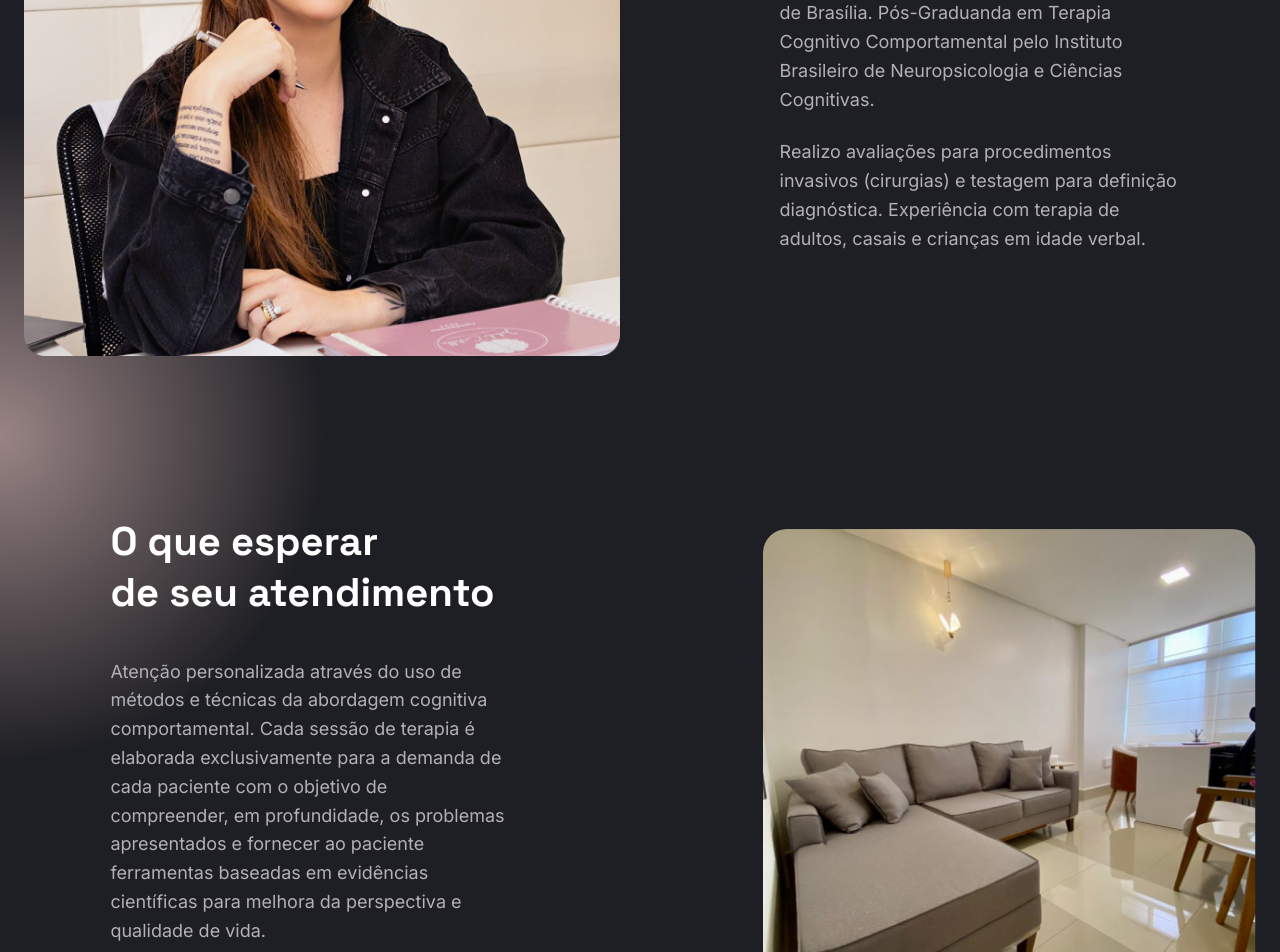
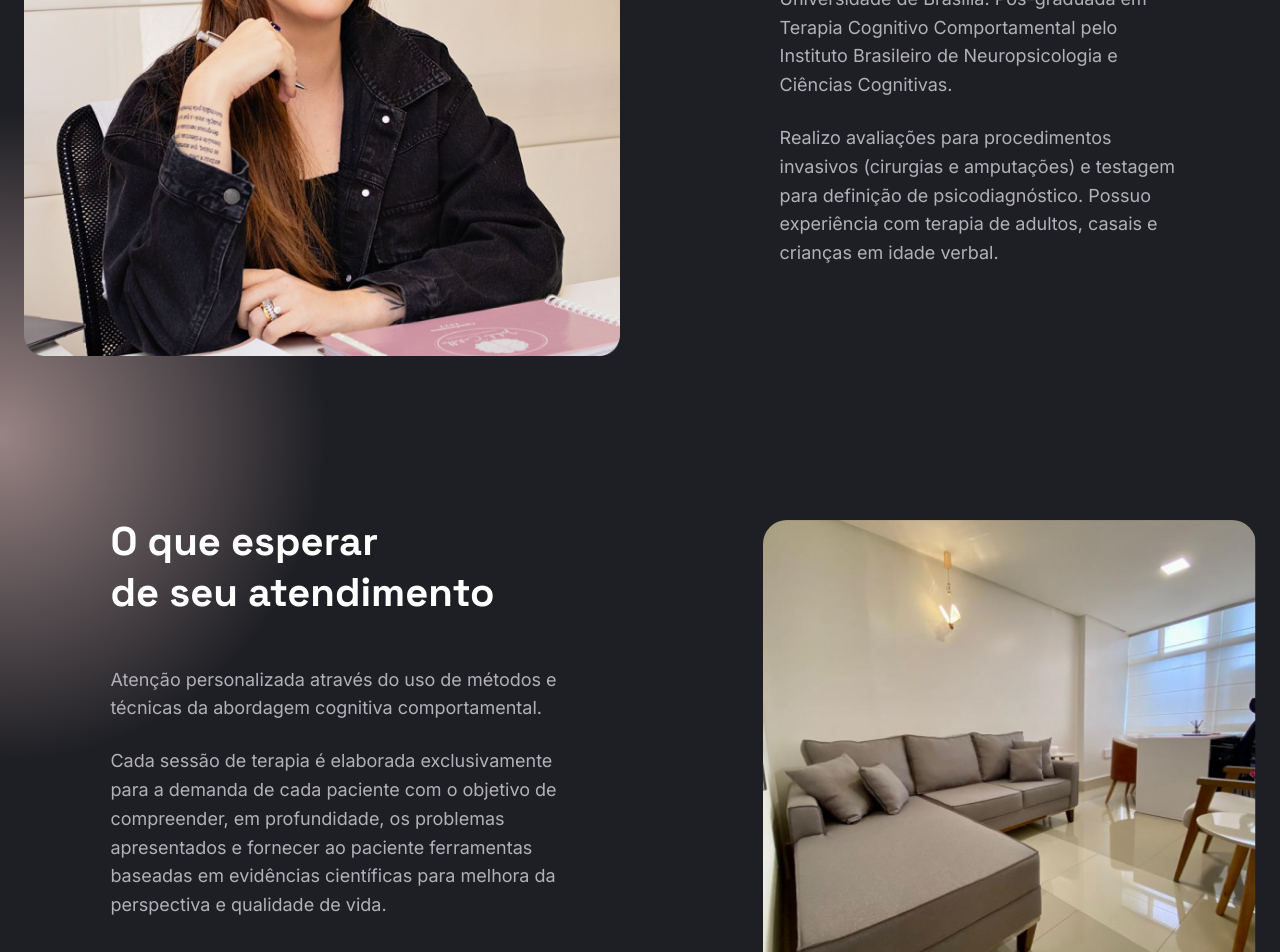
Before and after one commit to capelaum/projeto-isabela-castelli, a Next.js app: page / in a window 1280 px wide. Shown: the part 1360-2312 px from the top of the page. Built offline with nearby package versions, Linux system fonts and the light colour scheme; no server answers.

Commit message:
✨ content updates

```diff
--- a/src/components/Button/styles.ts
+++ b/src/components/Button/styles.ts
@@ -13,7 +13,7 @@ export const StyledButton = styled('button', {
 
   transition: '$fast',
   textAlign: 'center',
-  lineHeight: 1.6,
+  lineHeight: '$base',
 
   '&:disabled': {
     opacity: 0.7,
--- a/src/components/DropdownMenu/styles.ts
+++ b/src/components/DropdownMenu/styles.ts
@@ -91,7 +91,7 @@ export const DropdownMenuItem = styled(DropdownMenu.Item, {
   fontWeight: '$medium',
   fontSize: '$md',
 
-  lineHeight: 1,
+  lineHeight: '$shorter',
 
   backgroundColor: '$white',
 
--- a/src/components/Footer/styles.ts
+++ b/src/components/Footer/styles.ts
@@ -57,7 +57,7 @@ export const FooterRight = styled('div', {
   maxWidth: '380px',
 
   span: {
-    lineHeight: '1.6'
+    lineHeight: '$base'
   },
 
   '@bp3': {
--- a/src/components/Sections/SectionAbout/index.tsx
+++ b/src/components/Sections/SectionAbout/index.tsx
@@ -39,18 +39,19 @@ export function SectionAbout() {
           <AboutDescription>
             <Text asChild>
               <p>
-                Sou Psicóloga, possuo o CRP 01 / 18851. Doutoranda em Psicologia
-                pela Universidade de Brasília. Pós-Graduanda em Terapia
-                Cognitivo Comportamental pelo Instituto Brasileiro de
+                Sou psicóloga, inscrita no CRP {'01/18851'}. Doutora e Mestre em
+                Psicologia pela Universidade de Brasília. Pós-graduada em
+                Terapia Cognitivo Comportamental pelo Instituto Brasileiro de
                 Neuropsicologia e Ciências Cognitivas.
               </p>
             </Text>
 
             <Text asChild>
               <p>
-                Realizo avaliações para procedimentos invasivos (cirurgias) e
-                testagem para definição diagnóstica. Experiência com terapia de
-                adultos, casais e crianças em idade verbal.
+                Realizo avaliações para procedimentos invasivos (cirurgias e
+                amputações) e testagem para definição de psicodiagnóstico.
+                Possuo experiência com terapia de adultos, casais e crianças em
+                idade verbal.
               </p>
             </Text>
           </AboutDescription>
--- a/src/components/Sections/SectionAbout/styles.ts
+++ b/src/components/Sections/SectionAbout/styles.ts
@@ -56,7 +56,7 @@ export const AboutDescription = styled('div', {
   maxWidth: '400px',
 
   p: {
-    lineHeight: 1.6
+    lineHeight: '$base'
   },
 
   '@bp2': {
--- a/src/components/Sections/SectionClinic/index.tsx
+++ b/src/components/Sections/SectionClinic/index.tsx
@@ -4,7 +4,12 @@ import { PinkGradient } from 'components/PinkGradient'
 import { Text } from 'components/Text'
 import { WhatsappLogo } from 'phosphor-react'
 import { ClinicSlider } from './ClinicSlider'
-import { ClinicContainer, ClinicContent, ClinicWrapper } from './styles'
+import {
+  ClinicContainer,
+  ClinicContent,
+  ClinicDescription,
+  ClinicWrapper
+} from './styles'
 
 export function SectionClinic() {
   const message = encodeURIComponent(
@@ -26,17 +31,24 @@ export function SectionClinic() {
             </h1>
           </Heading>
 
-          <Text asChild>
-            <p>
-              Atenção personalizada através do uso de métodos e técnicas da
-              abordagem cognitiva comportamental. Cada sessão de terapia é
-              elaborada exclusivamente para a demanda de cada paciente com o
-              objetivo de compreender, em profundidade, os problemas
-              apresentados e fornecer ao paciente ferramentas baseadas em
-              evidências científicas para melhora da perspectiva e qualidade de
-              vida.
-            </p>
-          </Text>
+          <ClinicDescription>
+            <Text asChild>
+              <p>
+                Atenção personalizada através do uso de métodos e técnicas da
+                abordagem cognitiva comportamental.
+              </p>
+            </Text>
+
+            <Text asChild>
+              <p>
+                Cada sessão de terapia é elaborada exclusivamente para a demanda
+                de cada paciente com o objetivo de compreender, em profundidade,
+                os problemas apresentados e fornecer ao paciente ferramentas
+                baseadas em evidências científicas para melhora da perspectiva e
+                qualidade de vida.
+              </p>
+            </Text>
+          </ClinicDescription>
 
           <ButtonLink
             href={`https://wa.me/5561981668336?text=${message}`}
--- a/src/components/Sections/SectionClinic/styles.ts
+++ b/src/components/Sections/SectionClinic/styles.ts
@@ -34,12 +34,12 @@ export const ClinicContent = styled(motion.div, {
   display: 'flex',
   flexDirection: 'column',
   alignItems: 'flex-start',
-  gap: '2.5rem',
+  gap: '3rem',
   width: '40%',
 
   p: {
-    lineHeight: 1.6,
-    maxWidth: '400px'
+    lineHeight: '$base',
+    maxWidth: '450px'
   },
 
   '@bp2': {
@@ -61,3 +61,19 @@ export const ClinicContent = styled(motion.div, {
     }
   }
 })
+
+export const ClinicDescription = styled('div', {
+  display: 'flex',
+  flexDirection: 'column',
+  gap: '1.5rem',
+
+  p: {
+    lineHeight: '$base'
+  },
+
+  '@bp2': {
+    p: {
+      fontSize: '1rem'
+    }
+  }
+})
--- a/src/components/Sections/SectionFinal/styles.ts
+++ b/src/components/Sections/SectionFinal/styles.ts
@@ -26,7 +26,7 @@ export const FinalContent = styled(motion.div, {
   width: '40%',
 
   p: {
-    lineHeight: 1.6,
+    lineHeight: '$base',
     maxWidth: '400px'
   },
 
--- a/src/components/Sections/SectionHero/HeroHeading/styles.ts
+++ b/src/components/Sections/SectionHero/HeroHeading/styles.ts
@@ -16,14 +16,14 @@ export const HeroHeadingWrapper = styled(motion.div, {
     maxWidth: '650px',
     width: '100%',
     position: 'relative',
-    lineHeight: 1.4,
+    lineHeight: '$short',
     zIndex: 3
   },
 
   p: {
     maxWidth: '450px',
     width: '100%',
-    lineHeight: 1.4,
+    lineHeight: '$short',
     marginTop: '1.25rem'
   },
 
--- a/src/components/Sections/SectionServices/styles.ts
+++ b/src/components/Sections/SectionServices/styles.ts
@@ -91,7 +91,7 @@ export const ServiceItem = styled('li', {
   transition: '$fast',
 
   p: {
-    lineHeight: 1.6
+    lineHeight: '$base'
   },
 
   '&:first-child': {
--- a/src/components/Sections/SectionTestimonials/TestimonialsSlider/styles.ts
+++ b/src/components/Sections/SectionTestimonials/TestimonialsSlider/styles.ts
@@ -36,7 +36,7 @@ export const TestimonialCard = styled('div', {
   background: '$black',
 
   p: {
-    lineHeight: '1.6',
+    lineHeight: '$base',
     position: 'relative'
   },
 
--- a/src/styles/stitches.config.ts
+++ b/src/styles/stitches.config.ts
@@ -51,6 +51,13 @@ export const {
       black: 900
     },
 
+    lineHeights: {
+      shorter: '125%',
+      short: '140%',
+      base: '160%',
+      tall: '180%'
+    },
+
     space: {
       xs: '0.75rem',
       sm: '1rem',
```
